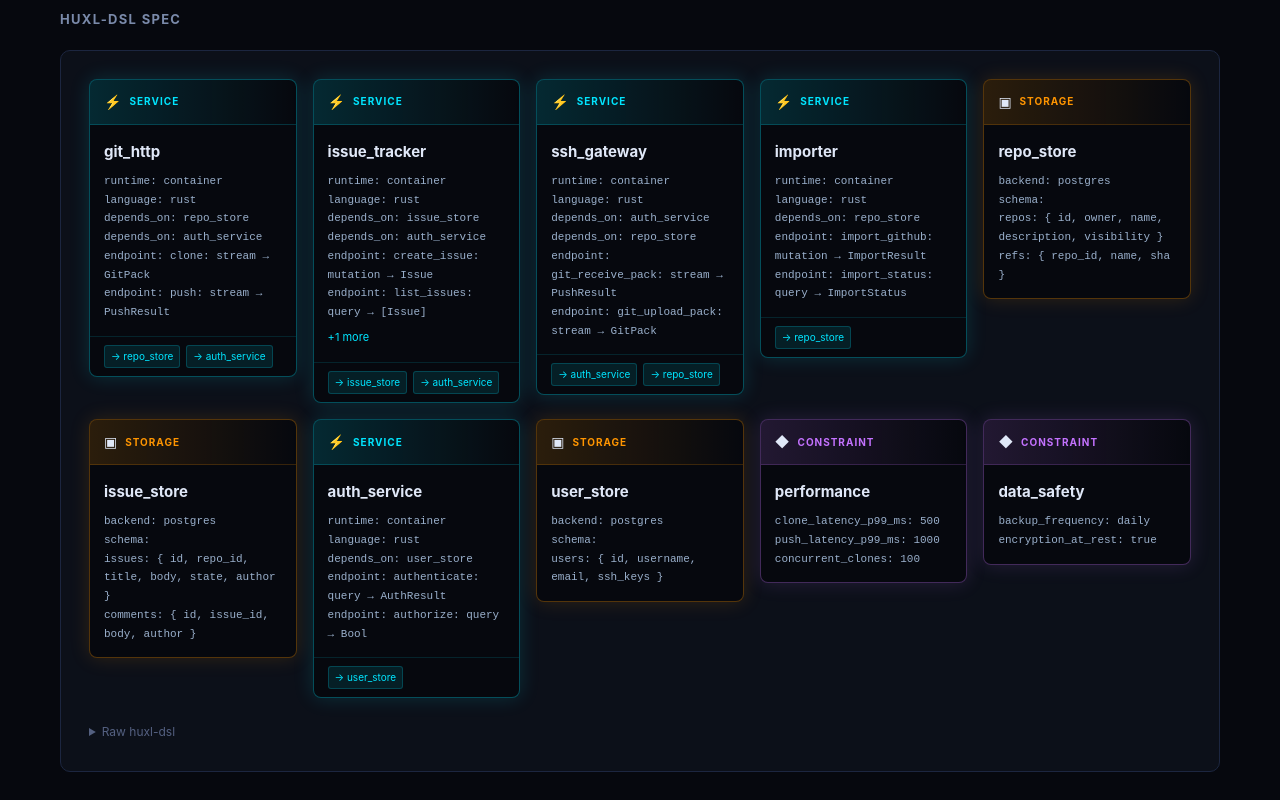
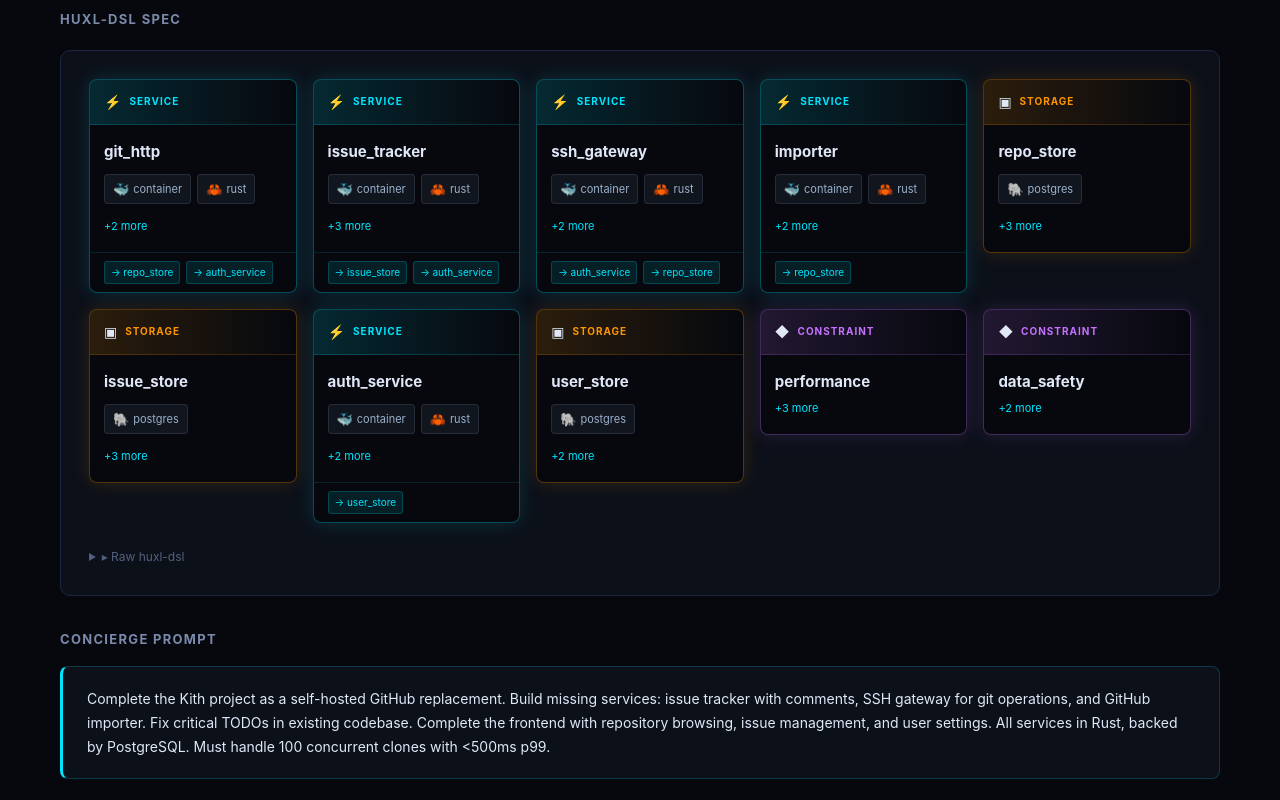
Before and after one commit to scoblelife/huxl-dossier, a React (Vite) app: page /dossier-app/dossier/kith-build in a window 1280 px wide. Shown: the part 1120-1920 px from the top of the page. Built offline with nearby package versions, Linux system fonts and the light colour scheme.

Commit message:
feat: revert DSL cards to original style, add icon badges for common props + YAML popover

```diff
--- a/src/components/HuxlDslViz.tsx
+++ b/src/components/HuxlDslViz.tsx
@@ -1,4 +1,4 @@
-import { useState, useCallback, useEffect, useRef } from 'react'
+import { useState, useEffect, useRef, useCallback } from 'react'
 import type { Dossier, WallSteepness } from '~/types/dossier'
 
 interface DslBlock {
@@ -6,6 +6,38 @@ interface DslBlock {
   name: string
   details: string[]
   connections: string[]
+  props: Record<string, string>
+}
+
+/** Known properties we display as icon+value badges */
+const PROP_ICONS: Record<string, { icon: string; label: string }> = {
+  // Runtime
+  container: { icon: '🐳', label: 'Container' },
+  vm: { icon: '🖥️', label: 'VM' },
+  serverless: { icon: '⚡', label: 'Serverless' },
+  // Language
+  rust: { icon: '🦀', label: 'Rust' },
+  typescript: { icon: '🟦', label: 'TypeScript' },
+  python: { icon: '🐍', label: 'Python' },
+  go: { icon: '🐹', label: 'Go' },
+  java: { icon: '☕', label: 'Java' },
+  // Backend / storage
+  postgres: { icon: '🐘', label: 'Postgres' },
+  redis: { icon: '🔴', label: 'Redis' },
+  sqlite: { icon: '📦', label: 'SQLite' },
+  s3: { icon: '🪣', label: 'S3' },
+}
+
+/** Extract key=value props from detail lines */
+function extractProps(details: string[]): Record<string, string> {
+  const props: Record<string, string> = {}
+  for (const line of details) {
+    const match = line.match(/^(runtime|language|backend)\s+(.+)$/)
+    if (match) {
+      props[match[1]] = match[2].trim()
+    }
+  }
+  return props
 }
 
 function parseDsl(raw: string): DslBlock[] {
@@ -19,14 +51,14 @@ function parseDsl(raw: string): DslBlock[] {
     const constraintMatch = line.match(/^constraint\s+(\w+)/)
 
     if (serviceMatch) {
-      if (current) blocks.push(current)
-      current = { type: 'service', name: serviceMatch[1], details: [], connections: [] }
+      if (current) { current.props = extractProps(current.details); blocks.push(current) }
+      current = { type: 'service', name: serviceMatch[1], details: [], connections: [], props: {} }
     } else if (storageMatch) {
-      if (current) blocks.push(current)
-      current = { type: 'storage', name: storageMatch[1], details: [], connections: [] }
+      if (current) { current.props = extractProps(current.details); blocks.push(current) }
+      current = { type: 'storage', name: storageMatch[1], details: [], connections: [], props: {} }
     } else if (constraintMatch) {
-      if (current) blocks.push(current)
-      current = { type: 'constraint', name: constraintMatch[1], details: [], connections: [] }
+      if (current) { current.props = extractProps(current.details); blocks.push(current) }
+      current = { type: 'constraint', name: constraintMatch[1], details: [], connections: [], props: {} }
     } else if (current) {
       const depMatch = line.match(/^(?:depends_on|uses|reads|writes)\s+(\w+)/)
       if (depMatch) {
@@ -37,18 +69,16 @@ function parseDsl(raw: string): DslBlock[] {
       }
     }
   }
-  if (current) blocks.push(current)
+  if (current) { current.props = extractProps(current.details); blocks.push(current) }
   return blocks
 }
 
-/** Convert raw DSL detail lines into YAML-like format for display */
-function detailsToYaml(details: string[]): string[] {
+/** Convert details to YAML for popover display */
+function detailsToYaml(details: string[]): string {
   return details.map((line) => {
-    // "key value" → "key: value"
     const kvMatch = line.match(/^(\w[\w_]*)\s+(.+)$/)
     if (kvMatch) {
       const [, key, val] = kvMatch
-      // Nested braces like "schema { foo, bar }" → multiline yaml
       if (val.includes('{')) {
         const inner = val.replace(/[{}]/g, '').trim()
         if (inner.includes(',')) {
@@ -57,15 +87,11 @@ function detailsToYaml(details: string[]): string[] {
         }
         return `${key}: ${inner}`
       }
-      // "key -> Type" (endpoint return type)
-      if (val.includes('->')) {
-        return `${key}: ${val.replace('->', '→').trim()}`
-      }
+      if (val.includes('->')) return `${key}: ${val.replace('->', '→').trim()}`
       return `${key}: ${val}`
     }
-    // Already formatted or standalone
     return line
-  })
+  }).join('\n')
 }
 
 const BLOCK_STYLES: Record<DslBlock['type'], { border: string; glow: string; icon: string; label: string }> = {
@@ -108,9 +134,29 @@ export function HuxlDslViz({ dossier }: { dossier: Dossier }) {
             <div style={{ display: 'flex', flexWrap: 'wrap', gap: '16px', marginBottom: '24px' }}>
               {blocks.map((block) => {
                 const s = BLOCK_STYLES[block.type]
-                const yamlLines = detailsToYaml(block.details)
-                const hasMore = yamlLines.length > 6
                 const isExpanded = expandedBlock === block.name
+
+                // Common property badges (runtime, language, backend)
+                const badges: Array<{ icon: string; label: string; value: string }> = []
+                for (const [propKey, propVal] of Object.entries(block.props)) {
+                  const iconInfo = PROP_ICONS[propVal.toLowerCase()]
+                  if (iconInfo) {
+                    badges.push({ ...iconInfo, value: propVal })
+                  } else {
+                    // Fallback: show text badge
+                    const fallbackIcon = propKey === 'runtime' ? '⚙️' : propKey === 'language' ? '📝' : propKey === 'backend' ? '💾' : '📋'
+                    badges.push({ icon: fallbackIcon, label: propKey, value: propVal })
+                  }
+                }
+
+                // Non-common details (everything except runtime/language/backend/depends_on)
+                const commonKeys = new Set(['runtime', 'language', 'backend'])
+                const otherDetails = block.details.filter((d) => {
+                  const key = d.match(/^(\w+)\s/)?.[1]
+                  return key ? !commonKeys.has(key) && !d.startsWith('depends_on') : true
+                })
+                const hasMore = otherDetails.length > 0
+
                 return (
                   <div
                     key={block.name}
@@ -120,7 +166,6 @@ export function HuxlDslViz({ dossier }: { dossier: Dossier }) {
                       position: 'relative',
                     }}
                   >
-                    {/* Base card */}
                     <div
                       style={{
                         background: '#06080e',
@@ -130,6 +175,7 @@ export function HuxlDslViz({ dossier }: { dossier: Dossier }) {
                         boxShadow: `0 0 20px ${s.glow}`,
                       }}
                     >
+                      {/* Type header */}
                       <div style={{
                         padding: '10px 14px',
                         borderBottom: `1px solid ${s.border}30`,
@@ -141,26 +187,44 @@ export function HuxlDslViz({ dossier }: { dossier: Dossier }) {
                         <span style={{ fontSize: '14px' }}>{s.icon}</span>
                         <span style={{ fontSize: '10px', color: s.border, fontWeight: 700, letterSpacing: '0.1em' }}>{s.label}</span>
                       </div>
+
+                      {/* Name + property badges */}
                       <div style={{ padding: '14px' }}>
-                        <div style={{ fontSize: '15px', fontWeight: 700, color: '#e0e8f8', marginBottom: '8px' }}>
+                        <div style={{ fontSize: '15px', fontWeight: 700, color: '#e0e8f8', marginBottom: badges.length > 0 ? '10px' : '0' }}>
                           {block.name}
                         </div>
-                        <pre style={{
-                          fontSize: '11px',
-                          color: '#9ab0cc',
-                          lineHeight: '1.7',
-                          fontFamily: "'JetBrains Mono', 'Fira Code', monospace",
-                          margin: 0,
-                          whiteSpace: 'pre-wrap',
-                          wordBreak: 'break-word',
-                        }}>
-                          {yamlLines.slice(0, 6).join('\n')}
-                        </pre>
+
+                        {/* Icon badges for common properties */}
+                        {badges.length > 0 && (
+                          <div style={{ display: 'flex', flexWrap: 'wrap', gap: '6px', marginBottom: hasMore ? '8px' : '0' }}>
+                            {badges.map((badge) => (
+                              <span
+                                key={badge.label}
+                                title={`${badge.label}: ${badge.value}`}
+                                style={{
+                                  display: 'inline-flex',
+                                  alignItems: 'center',
+                                  gap: '4px',
+                                  padding: '3px 8px',
+                                  borderRadius: '4px',
+                                  background: 'rgba(122, 138, 170, 0.1)',
+                                  border: '1px solid rgba(122, 138, 170, 0.2)',
+                                  fontSize: '11px',
+                                  color: '#9ab0cc',
+                                }}
+                              >
+                                <span style={{ fontSize: '13px' }}>{badge.icon}</span>
+                                {badge.value}
+                              </span>
+                            ))}
+                          </div>
+                        )}
+
+                        {/* More button */}
                         {hasMore && (
                           <button
                             onClick={() => setExpandedBlock(isExpanded ? null : block.name)}
                             style={{
-                              marginTop: '6px',
                               fontSize: '11px',
                               color: '#00e5ff',
                               background: 'none',
@@ -172,10 +236,11 @@ export function HuxlDslViz({ dossier }: { dossier: Dossier }) {
                             onMouseEnter={(e) => { e.currentTarget.style.textDecoration = 'underline' }}
                             onMouseLeave={(e) => { e.currentTarget.style.textDecoration = 'none' }}
                           >
-                            +{yamlLines.length - 6} more
+                            +{otherDetails.length} more
                           </button>
                         )}
                       </div>
+
                       {/* Connections */}
                       {block.connections.filter((c) => blockNames.has(c)).length > 0 && (
                         <div style={{ padding: '8px 14px', borderTop: `1px solid ${s.border}20`, display: 'flex', gap: '6px', flexWrap: 'wrap' }}>
@@ -198,9 +263,15 @@ export function HuxlDslViz({ dossier }: { dossier: Dossier }) {
                       )}
                     </div>
 
-                    {/* Popover — expanded card floating on top */}
+                    {/* Popover with full YAML */}
                     {isExpanded && (
-                      <BlockPopover block={block} style={s} yamlLines={yamlLines} onClose={() => setExpandedBlock(null)} blockNames={blockNames} />
+                      <BlockPopover
+                        block={block}
+                        style={s}
+                        yaml={detailsToYaml(block.details)}
+                        onClose={() => setExpandedBlock(null)}
+                        blockNames={blockNames}
+                      />
                     )}
                   </div>
                 )
@@ -210,7 +281,7 @@ export function HuxlDslViz({ dossier }: { dossier: Dossier }) {
             {/* Raw DSL in collapsed code block */}
             <details style={{ marginTop: '8px' }}>
               <summary style={{ fontSize: '12px', color: '#546080', cursor: 'pointer', userSelect: 'none' }}>
-                Raw huxl-dsl
+                ▸ Raw huxl-dsl
               </summary>
               <pre style={{
                 marginTop: '8px',
@@ -309,13 +380,13 @@ export function HuxlDslViz({ dossier }: { dossier: Dossier }) {
 function BlockPopover({
   block,
   style: s,
-  yamlLines,
+  yaml,
   onClose,
   blockNames,
 }: {
   block: DslBlock
   style: { border: string; glow: string; icon: string; label: string }
-  yamlLines: string[]
+  yaml: string
   onClose: () => void
   blockNames: Set<string>
 }) {
@@ -361,7 +432,6 @@ function BlockPopover({
           to { opacity: 1; transform: translateX(-50%) scale(1); }
         }
       `}</style>
-      {/* Header */}
       <div style={{
         padding: '12px 16px',
         borderBottom: `1px solid ${s.border}30`,
@@ -376,19 +446,11 @@ function BlockPopover({
         </div>
         <button
           onClick={onClose}
-          style={{
-            background: 'none',
-            border: 'none',
-            color: '#7a8aaa',
-            cursor: 'pointer',
-            fontSize: '16px',
-            padding: '2px 6px',
-          }}
+          style={{ background: 'none', border: 'none', color: '#7a8aaa', cursor: 'pointer', fontSize: '16px', padding: '2px 6px' }}
         >
           ✕
         </button>
       </div>
-      {/* Full content */}
       <div style={{ padding: '16px', maxHeight: '400px', overflowY: 'auto' }}>
         <div style={{ fontSize: '17px', fontWeight: 700, color: '#e0e8f8', marginBottom: '12px' }}>
           {block.name}
@@ -402,10 +464,9 @@ function BlockPopover({
           whiteSpace: 'pre-wrap',
           wordBreak: 'break-word',
         }}>
-          {yamlLines.join('\n')}
+          {yaml}
         </pre>
       </div>
-      {/* Connections */}
       {block.connections.filter((c) => blockNames.has(c)).length > 0 && (
         <div style={{ padding: '10px 16px', borderTop: `1px solid ${s.border}20`, display: 'flex', gap: '6px', flexWrap: 'wrap' }}>
           {block.connections.filter((c) => blockNames.has(c)).map((c) => (
```
